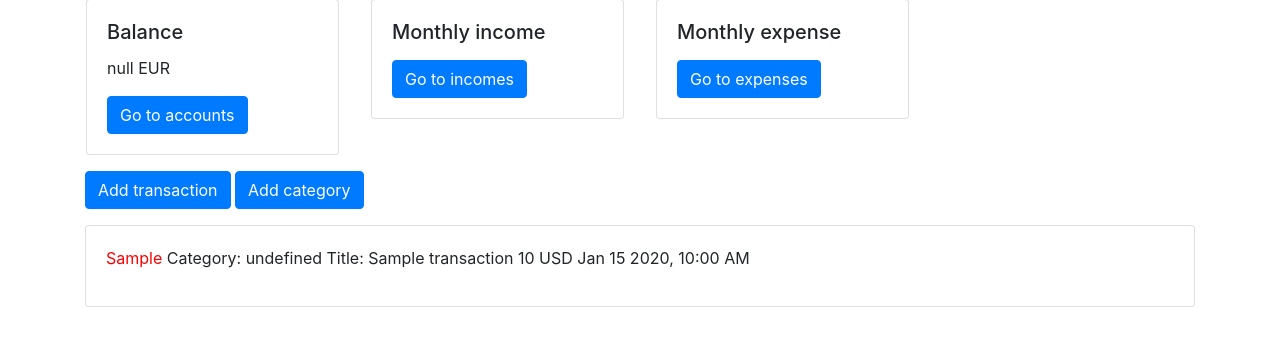
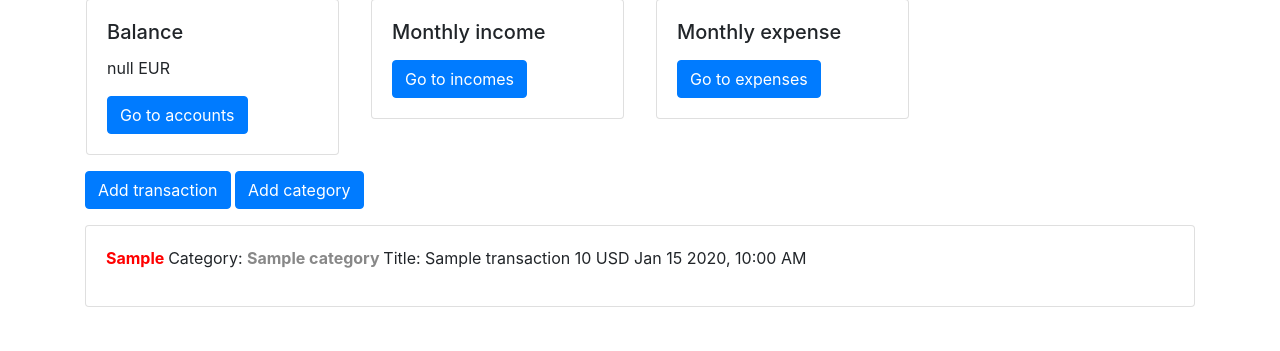
Before and after one commit to magari-GH/Ptometheus-CS50, a Django app: page / in a window 1280 px wide. Shown: the part 129-480 px from the top of the page. Run offline with Django 3.2, Linux system fonts and the light colour scheme; a user stored in the database is signed in; tables that the repository leaves empty hold one stand-in row (values such as "Sample post"); data that the repository does not hold is empty; parts of the project's set-up code (start-up, migrations or seed data) failed here and were passed over; some libraries are stand-ins or nearby versions.

Commit message:
Added an ability to filter the transaction list by category and type of transaction. Added the representation of category titles by color.

```diff
--- a/task6/personal_finance/tracker/models.py
+++ b/task6/personal_finance/tracker/models.py
@@ -7,9 +7,10 @@ class User(AbstractUser):
 
 
 class Transaction(models.Model):
-    user = models.ForeignKey("User", on_delete=models.CASCADE, related_name="transactions")
+    user = models.ForeignKey("User", on_delete=models.CASCADE, related_name="users")
     type = models.CharField(max_length=64)
-    category = models.CharField(max_length=64)
+    # category = models.CharField(max_length=64)
+    category = models.ForeignKey("Category", on_delete=models.CASCADE, related_name="categoties")
     title = models.CharField(max_length=64)
     amount = models.FloatField(default=0)
     currency = models.CharField(max_length=3)
@@ -22,7 +23,8 @@ class Transaction(models.Model):
             "id": self.id,
             "user": self.user.username,
             "type": self.type,
-            "category": self.category,
+            "category": self.category.title,
+            "color": self.category.color,
             "title": self.title,
             "amount": self.amount,
             "currency": self.currency,
--- a/task6/personal_finance/tracker/static/tracker/index.js
+++ b/task6/personal_finance/tracker/static/tracker/index.js
@@ -244,6 +244,11 @@ function load_previous(returned_page) {
 
 function get_transactions_history(tag) {
     document.querySelector('#transaction_container_home').innerHTML = '';
+    document.querySelector('#transaction_container_history').innerHTML = '';
+    document.querySelector('#transaction_container_incomes').innerHTML = '';
+    document.querySelector('#transaction_container_expenses').innerHTML = '';
+
+
     fetch(`/get_transactions_history?page=${page}&per_page=${transactions_per_page}&filter=${tag}`)
         .then(response => response.json())
         .then(data => {
@@ -282,51 +287,63 @@ function get_transactions_history(tag) {
             const transaction_id = transaction.id;
             const transaction_user = transaction.user;
             const transaction_type = transaction.type == 'Income' ? `${transaction.type.fontcolor('green')}` :  `${transaction.type.fontcolor('red')}`;
-            // const transaction_category = transaction.category == 'Housing' ? `${transaction.category.fontcolor('green')}` :  `${transaction.category.fontcolor('red')}`;
-            var transaction_category;
-            if (transaction.category=='Housing') {transaction_category = transaction.category.fontcolor('Aqua')}
-            else if (transaction.category=='Food') {transaction_category = transaction.category.fontcolor('Aquamarine')}
-            else if (transaction.category=='Fun') {transaction_category = transaction.category.fontcolor('Blue')}
-            else if (transaction.category=='Child expenses') {transaction_category = transaction.category.fontcolor('BlueViolet')}
-            else if (transaction.category=='Insurance') {transaction_category = transaction.category.fontcolor('Brown')}
-            else if (transaction.category=='Healthcare') {transaction_category = transaction.category.fontcolor('CadetBlue')}
-            else if (transaction.category=='Utilities') {transaction_category = transaction.category.fontcolor('Chartreuse')}
-            else if (transaction.category=='Personal Care') {transaction_category = transaction.category.fontcolor('Chocolate')}
-            else if (transaction.category=='Taxes') {transaction_category = transaction.category.fontcolor('Coral')}
-            else if (transaction.category=='Transportation') {transaction_category = transaction.category.fontcolor('CornflowerBlue')}
-            else if (transaction.category=='Gifts') {transaction_category = transaction.category.fontcolor('Crimson')}
-            else if (transaction.category=='Education') {transaction_category = transaction.category.fontcolor('Cyan')}
-            else if (transaction.category=='Income') {transaction_category = transaction.category.fontcolor('DarkGoldenRod')}
-            else if (transaction.category=='Giving') {transaction_category = transaction.category.fontcolor('DarkGreen')}
-            else if (transaction.category=='Home Supplies') {transaction_category = transaction.category.fontcolor('DarkOliveGreen')}
-            else if (transaction.category=='Consumer Debt') {transaction_category = transaction.category.fontcolor('DarkRed')}
-            else if (transaction.category=='Clothing') {transaction_category = transaction.category.fontcolor('DarkOrange')}
-            else if (transaction.category=='Savings') {transaction_category = transaction.category.fontcolor('DeepPink')}
-            else if (transaction.category=='Miscellaneous') {transaction_category = transaction.category.fontcolor('Fuchsia')}
-            else if (transaction.category=='Pets') {transaction_category = transaction.category.fontcolor('GreenYellow')}
-            else if (transaction.category=='Services') {transaction_category = transaction.category.fontcolor('IndianRed')}
-            else if (transaction.category=='Memberships') {transaction_category = transaction.category.fontcolor('Maroon')}
-
-
+            const transaction_category = transaction.category.fontcolor(`${transaction.color}`);
+            // const transaction_category = `<strong> ${transaction.category}</strong>`;
             const transaction_title = transaction.title;
             const transaction_amount = transaction.amount;
             const transaction_currency = transaction.currency;
             const transaction_account = transaction.account;
             const transaction_date = transaction.date;
+            // transaction_unit_home.innerHTML = `${transaction_type}  Category: ${transaction_category}  Title: ${transaction_title}  ${transaction_amount}  ${transaction_currency} ${transaction_date}`;
 
-            transaction_unit_home.innerHTML = `${transaction_type}  Category: ${transaction_category}  Title: ${transaction_title}  ${transaction_amount}  ${transaction_currency} ${transaction_date}`;
-            transaction_unit_history.innerHTML = `${transaction_type}  Category: ${transaction_category}  Title: ${transaction_title}  ${transaction_amount}  ${transaction_currency} ${transaction_date}`;
-            transaction_unit_incomes.innerHTML = `${transaction_type}  Category: ${transaction_category}  Title: ${transaction_title}  ${transaction_amount}  ${transaction_currency} ${transaction_date}`;
-            transaction_unit_expenses.innerHTML = `${transaction_type}  Category: ${transaction_category}  Title: ${transaction_title}  ${transaction_amount}  ${transaction_currency} ${transaction_date}`;
+            transaction_unit_home.innerHTML = `<b> ${transaction_type} </b>  Category: <strong> ${transaction_category} </strong>  Title: ${transaction_title}  ${transaction_amount}  ${transaction_currency} ${transaction_date}`;
+            transaction_unit_history.innerHTML = `<b> ${transaction_type} </b>  Category: <strong> ${transaction_category} </strong>  Title: ${transaction_title}  ${transaction_amount}  ${transaction_currency} ${transaction_date}`;
+            transaction_unit_incomes.innerHTML = `<b> ${transaction_type} </b> Category: <strong> ${transaction_category} </strong>  Title: ${transaction_title}  ${transaction_amount}  ${transaction_currency} ${transaction_date}`;
+            transaction_unit_expenses.innerHTML = `<b> ${transaction_type} </b> Category: <strong> ${transaction_category} </strong>  Title: ${transaction_title}  ${transaction_amount}  ${transaction_currency} ${transaction_date}`;
+
             document.querySelector('#transaction_container_home').append(transaction_unit_home);
             document.querySelector('#transaction_container_history').append(transaction_unit_history);
             document.querySelector('#transaction_container_incomes').append(transaction_unit_incomes);
             document.querySelector('#transaction_container_expenses').append(transaction_unit_expenses);
+
+            transaction_unit_home.querySelector('strong').addEventListener('click', () => {
+                get_transactions_history(tag=`${transaction.category}`)
+            })
+
+            transaction_unit_history.querySelector('strong').addEventListener('click', () => {
+                get_transactions_history(tag=`${transaction.category}`)
+            })
+
+            transaction_unit_incomes.querySelector('strong').addEventListener('click', () => {
+                get_transactions_history(tag=`${transaction.category}`)
+            })
+
+            transaction_unit_expenses.querySelector('strong').addEventListener('click', () => {
+                get_transactions_history(tag=`${transaction.category}`)
+            })
+
+            transaction_unit_home.querySelector('b').addEventListener('click', () => {
+                get_transactions_history(tag=`${transaction.type}`)
+            })
+
+            transaction_unit_history.querySelector('b').addEventListener('click', () => {
+                get_transactions_history(tag=`${transaction.type}`)
+            })
+
+            // transaction_unit_incomes.querySelector('b').addEventListener('click', () => {
+            //     get_transactions_history(tag=`${transaction.type}`)
+            // })
+
+            // transaction_unit_expenses.querySelector('b').addEventListener('click', () => {
+            //     get_transactions_history(tag=`${transaction.type}`)
+            // })
+
         })
         })
         .catch(error => {console.log(error)})
         return false
 };
+
 
 
 function accounts_display() {
@@ -482,7 +499,7 @@ function incomes_display() {
     document.querySelector('#setting').style.display = 'none';
 
     document.querySelector('#transaction_container_incomes').innerHTML = '';
-    get_transactions_history(tag='income');
+    get_transactions_history(tag='Income');
 
     chart_income();
 };
@@ -498,7 +515,7 @@ function expenses_display() {
     document.querySelector('#setting').style.display = 'none';
 
     document.querySelector('#transaction_container_expenses').innerHTML = '';
-    get_transactions_history(tag='expense');
+    get_transactions_history(tag='Expense');
 
     chart_expense();
 };
--- a/task6/personal_finance/tracker/templates/tracker/index.html
+++ b/task6/personal_finance/tracker/templates/tracker/index.html
@@ -227,7 +227,7 @@
 
         </div>
 
-      <div class="row">
+      <div class="row m-0">
         <div class="card mt-3" class="col">
             <div id="transaction_container_incomes" class="card-body" >
                 <h5 class="card-title">History of the income transaction</h5>
@@ -325,7 +325,7 @@
 
         </div>
 
-      <div class="row">
+      <div class="row m-0">
         <div class="card mt-3" class="col">
             <div id="transaction_container_expenses" class="card-body">
                 <h5 class="card-title">History of the expenses transaction</h5>
--- a/task6/personal_finance/tracker/views.py
+++ b/task6/personal_finance/tracker/views.py
@@ -61,12 +61,15 @@ def get_transactions_history(request):
     if request.method == "GET":
         user = request.user
         filter = request.GET.get('filter')
-        if filter == 'income':
+        if filter == 'Income':
             transactions = Transaction.objects.filter(user=user, type="Income").order_by('-date')
-        elif filter == 'expense':
+        elif filter == 'Expense':
             transactions = Transaction.objects.filter(user=user, type="Expense").order_by('-date')
+        elif filter == 'all':
+            transactions = Transaction.objects.filter(user=user).order_by('-date')
         else:
-            transactions = Transaction.objects.filter(user=user).order_by('-date')
+            category = Category.objects.get(title=filter)
+            transactions = Transaction.objects.filter(user=user, category=category).order_by('-date')
 
         # block for pagination
         page_namber = int(request.GET.get('page'))
@@ -126,7 +129,8 @@ def create_transaction(request):
             data = json.loads(request.body)
             user = request.user
             type = data.get("type", "")
-            category = data.get("category", "")
+            category_title = data.get("category", "")
+            category = Category.objects.get(title=category_title)
             title = data.get("title", "")
             amount = data.get("amount", "")
             currency = data.get("currency", "")
```
